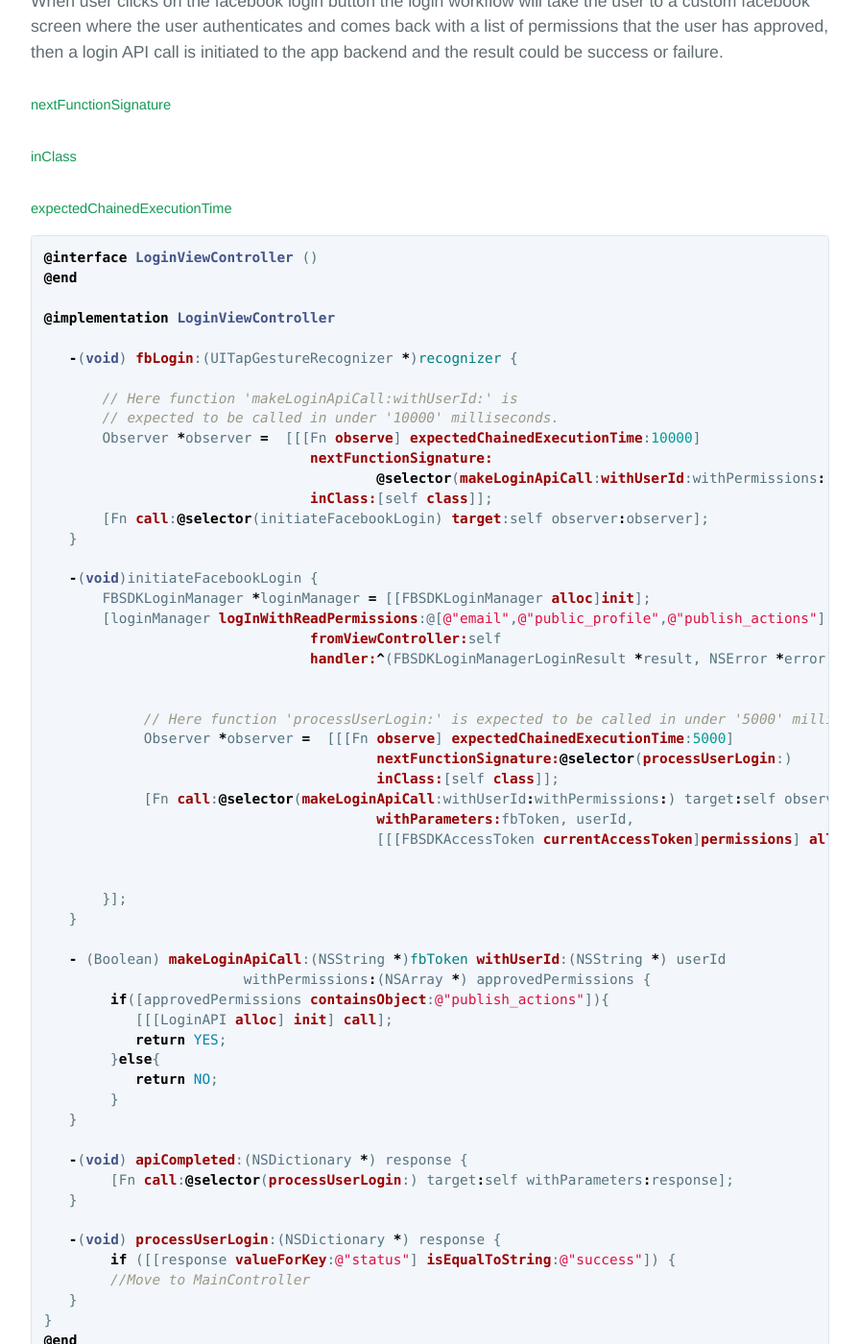
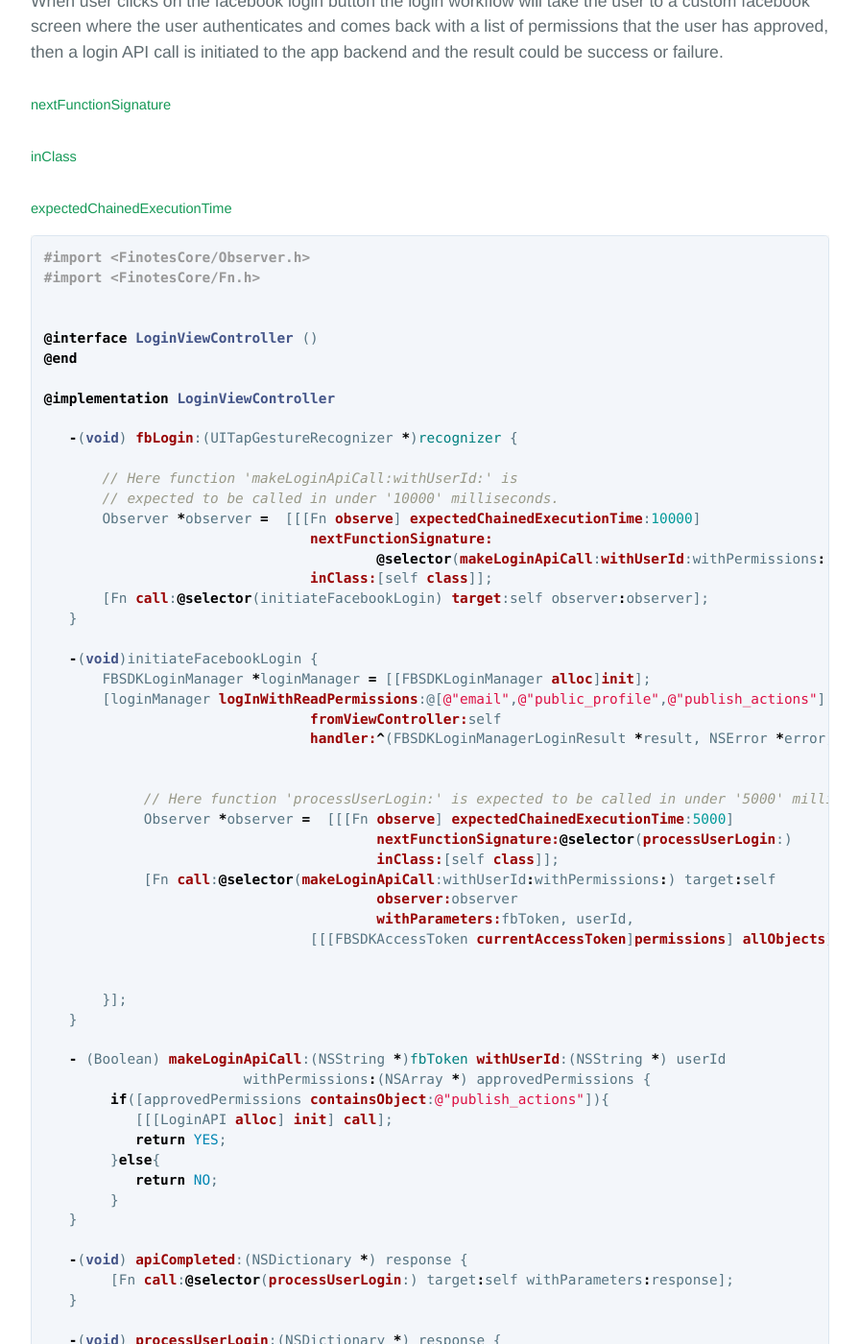
Before and after one commit to finotes/finotes.github.io, a Jekyll site: the page built from _posts/2018-01-19-ios-docs.md, in a window 1280 px wide and 1400 px high, scrolled down 7515 px. Shown: the whole window at 96% size, without its empty margins (192-1087 px from the left). Built offline with Jekyll 4.4.1, drawn with Linux system fonts in a browser that asks for light colours; some web fonts are replaced.

Commit message:
Update 2018-01-19-ios-docs.md

````diff
--- a/_posts/2018-01-19-ios-docs.md
+++ b/_posts/2018-01-19-ios-docs.md
@@ -305,6 +305,10 @@ When user clicks on the facebook login button the login workflow will take the u
 ##### expectedChainedExecutionTime
 
 ```objective-c
+#import <FinotesCore/Observer.h>
+#import <FinotesCore/Fn.h>
+
+
 @interface LoginViewController ()
 @end
 
@@ -332,9 +336,10 @@ When user clicks on the facebook login button the login workflow will take the u
 	    Observer *observer =  [[[Fn observe] expectedChainedExecutionTime:5000]
 					nextFunctionSignature:@selector(processUserLogin:)
 					inClass:[self class]];
-	    [Fn call:@selector(makeLoginApiCall:withUserId:withPermissions:) target:self observer:observer
+	    [Fn call:@selector(makeLoginApiCall:withUserId:withPermissions:) target:self
+	    				observer:observer
 					withParameters:fbToken, userId,
-					[[[FBSDKAccessToken currentAccessToken]permissions] allObjects]];
+				[[[FBSDKAccessToken currentAccessToken]permissions] allObjects]];
 
 
        }];
````
